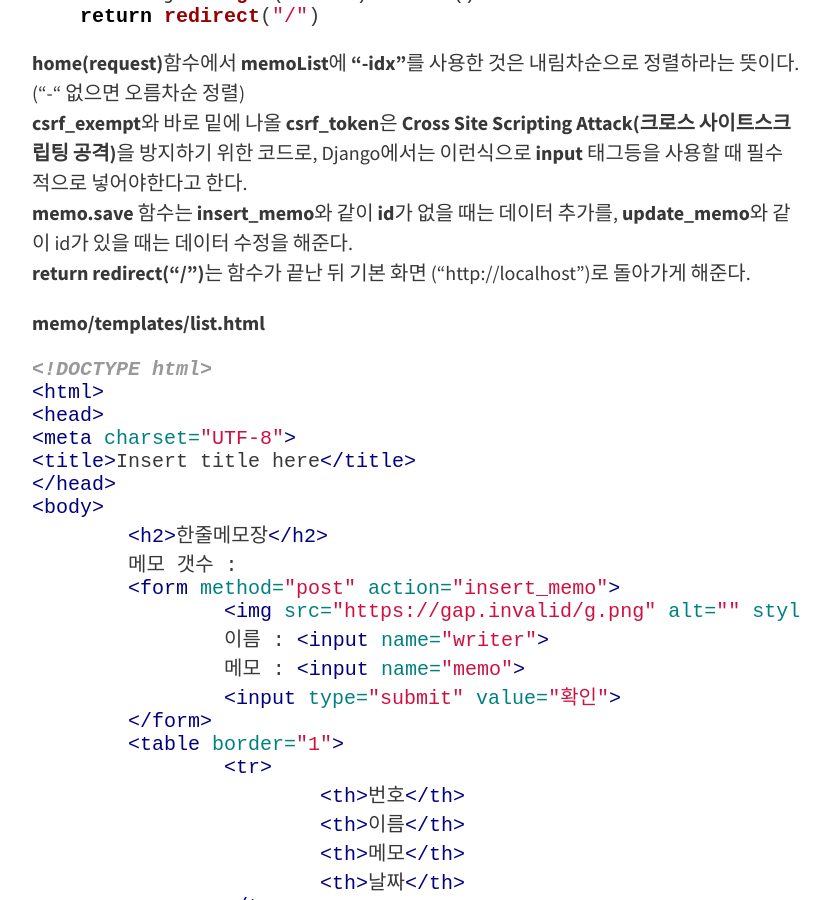
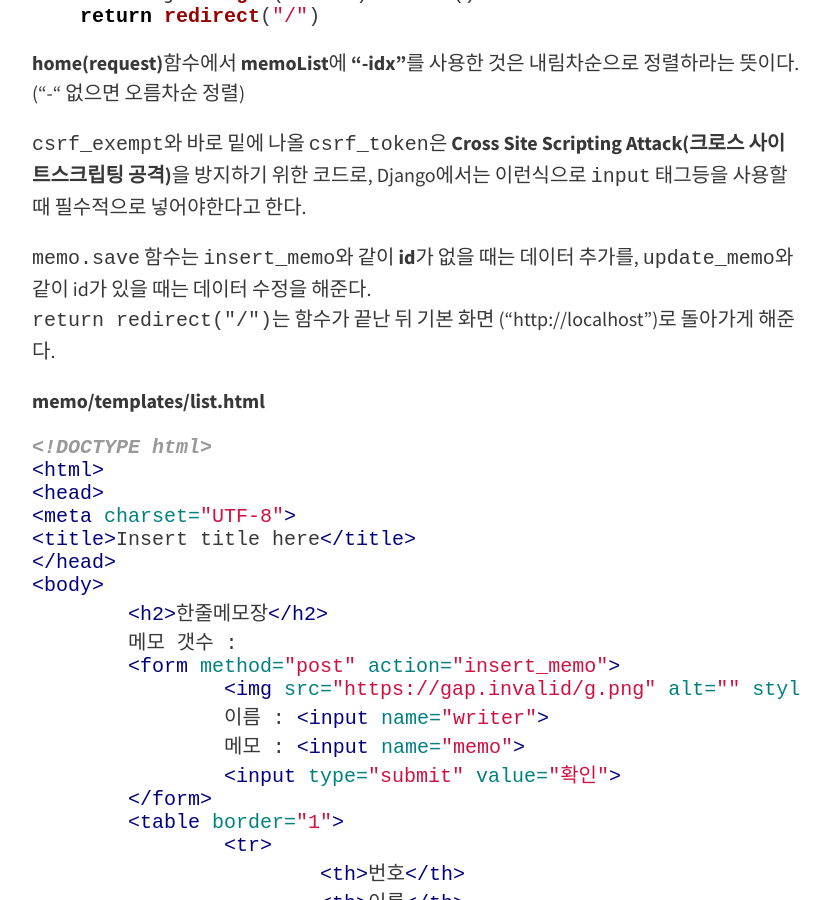
Before and after one commit to HwangToLee/HwangToLee.github.io, a Jekyll site: the page built from _posts/2019-07-11-Python-Django-Memo.md, in a window 1280 px wide and 900 px high, scrolled down 3585 px. Shown: the whole window, without its empty margins (224-1055 px from the left). Built offline with Jekyll 4.4.1, drawn with Linux system fonts in a browser that asks for light colours; nearby versions of some CDN libraries; our own code applies the rules of GitHub Pages for plain Markdown files.

````diff
--- a/_posts/2019-07-11-Python-Django-Memo.md
+++ b/_posts/2019-07-11-Python-Django-Memo.md
@@ -139,9 +139,11 @@ def delete_memo(request):
 ```
 
 **home(request)**함수에서 **memoList**에 **"-idx"**를 사용한 것은 내림차순으로 정렬하라는 뜻이다. ("-" 없으면 오름차순 정렬)
-**csrf_exempt**와 바로 밑에 나올 **csrf_token**은 **Cross Site Scripting Attack(크로스 사이트스크립팅 공격)**을 방지하기 위한 코드로, Django에서는 이런식으로 **input** 태그등을 사용할 때 필수적으로 넣어야한다고 한다.
-**memo.save** 함수는 **insert_memo**와 같이 **id**가 없을  때는 데이터 추가를, **update_memo**와 같이 id가 있을 때는 데이터 수정을 해준다.
-**return redirect("/")**는 함수가 끝난 뒤 기본 화면 ("http://localhost")로 돌아가게 해준다.
+
+<code>csrf_exempt</code>와 바로 밑에 나올 <code>csrf_token</code>은 **Cross Site Scripting Attack(크로스 사이트스크립팅 공격)**을 방지하기 위한 코드로, Django에서는 이런식으로 <code>input</code> 태그등을 사용할 때 필수적으로 넣어야한다고 한다.
+
+<code>memo.save</code> 함수는 <code>insert_memo</code>와 같이 **id**가 없을  때는 데이터 추가를, <code>update_memo</code>와 같이 id가 있을 때는 데이터 수정을 해준다.
+<code>return redirect("/")</code>는 함수가 끝난 뒤 기본 화면 ("http://localhost")로 돌아가게 해준다.
 
 **memo/templates/list.html**
 
````
